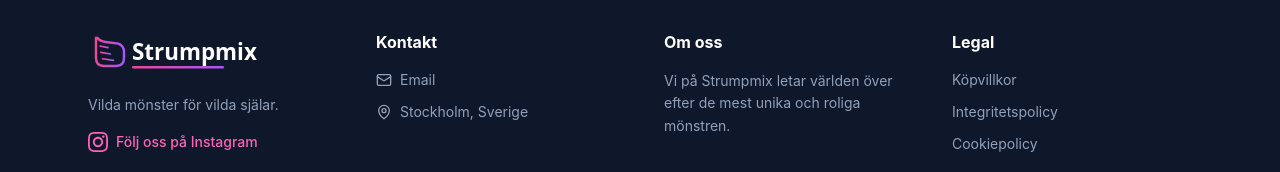
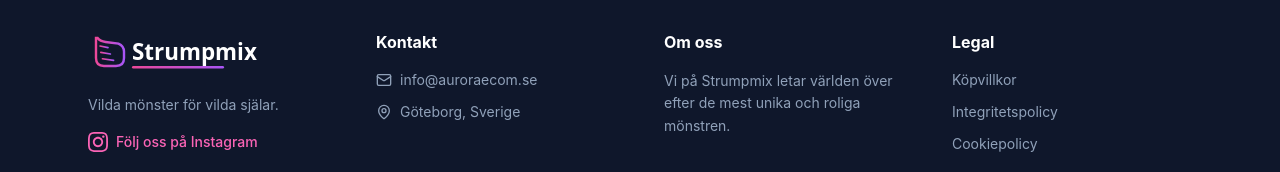
Before and after one commit to adrianfolkeson/rockn-socks, a Next.js app: page / in a window 1280 px wide. Shown: the part 4096-4268 px from the top of the page. Built offline with nearby package versions, Linux system fonts and the light colour scheme.

Commit message:
Update footer contact info

```diff
--- a/src/app/page.tsx
+++ b/src/app/page.tsx
@@ -178,7 +178,7 @@ const t = {
     footerDesc: 'Vilda mönster för vilda själar.',
     contact: 'Kontakt',
     email: 'info@auroraecom.se',
-    address: 'Stockholm, Sverige',
+    address: 'Göteborg, Sverige',
     about: 'Om oss',
     aboutText: 'Vi på Strumpmix letar världen över efter de mest unika och roliga mönstren.',
     legal: 'Legal',
@@ -250,7 +250,7 @@ const t = {
     footerDesc: 'Wild patterns for wild souls.',
     contact: 'Contact',
     email: 'info@auroraecom.se',
-    address: 'Stockholm, Sweden',
+    address: 'Gothenburg, Sweden',
     about: 'About us',
     aboutText: 'At Strumpmix we search the world for the most unique and fun patterns.',
     legal: 'Legal',
@@ -1696,8 +1696,7 @@ function MainContent() {
               <h4 className="font-bold mb-4 text-sm sm:text-base">{txt.contact}</h4>
               <div className="space-y-2 sm:space-y-3 text-slate-400 text-sm">
                 <a href={`mailto:${txt.email}`} className="flex items-center gap-2 hover:text-white transition-colors">
-                  <Mail className="w-4 h-4" /> <span className="hidden xs:inline">{txt.email}</span>
-                  <span className="xs:hidden">Email</span>
+                  <Mail className="w-4 h-4" /> {txt.email}
                 </a>
                 <p className="flex items-center gap-2">
                   <MapPin className="w-4 h-4" /> {txt.address}
```
